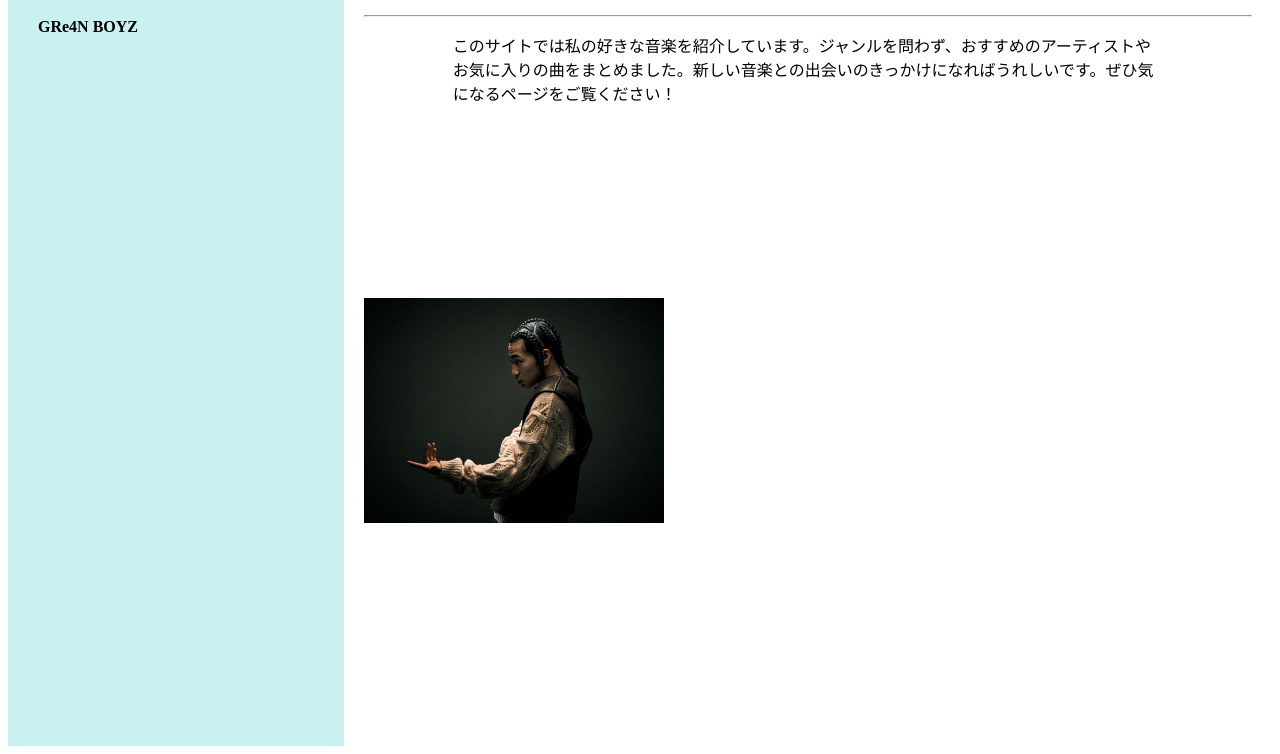
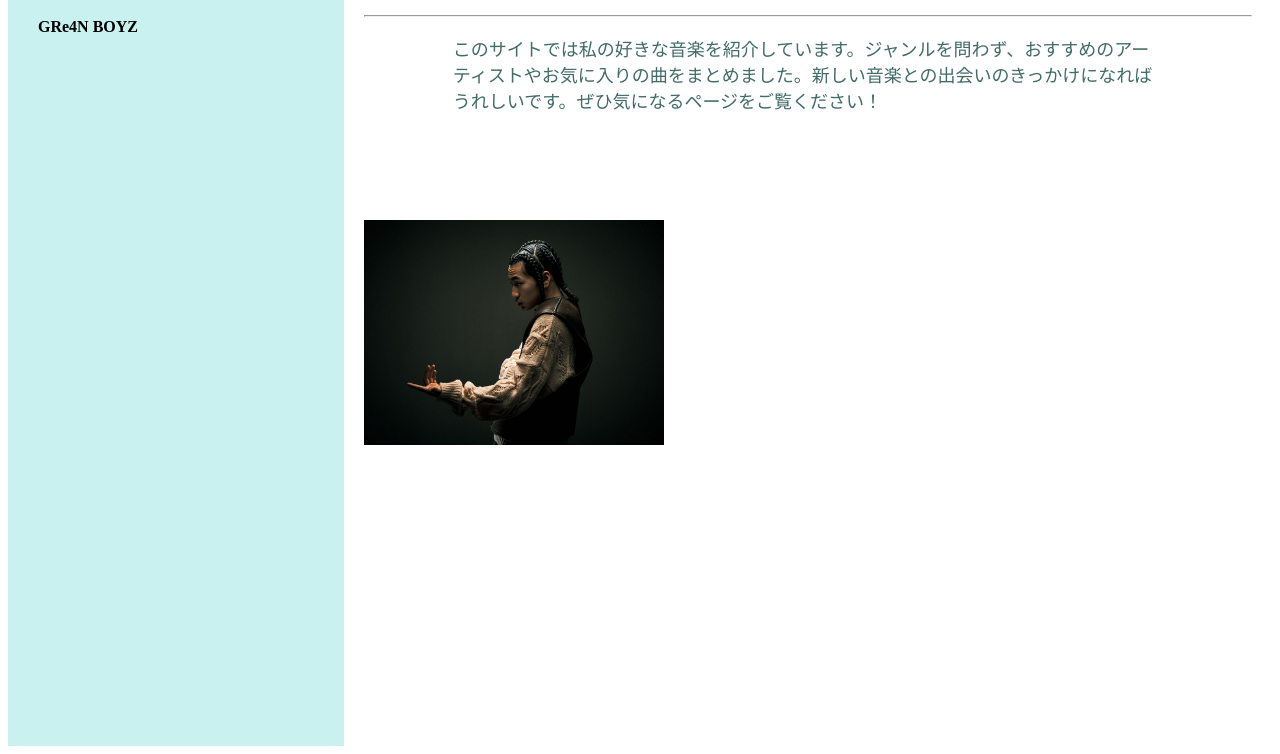
Before and after one commit to s1f102601429/cs1-2026-class1-team1-project, a plain HTML site: page home.html in a window 1280 px wide. Shown: the part 102-856 px from the top of the page. Drawn offline with Linux system fonts and the light colour scheme.

Commit message:
Update style.css

```diff
--- a/css/style.css
+++ b/css/style.css
@@ -34,9 +34,9 @@ body {
 }
 
 .content p {
-    padding-left: 10%;
-    padding-right: 10%;
-    padding-bottom: 20%;
+    padding: 0 10% 10% 10%;
+    font-size: 18px;
+    color: #426b69;
 
 }
 
```
